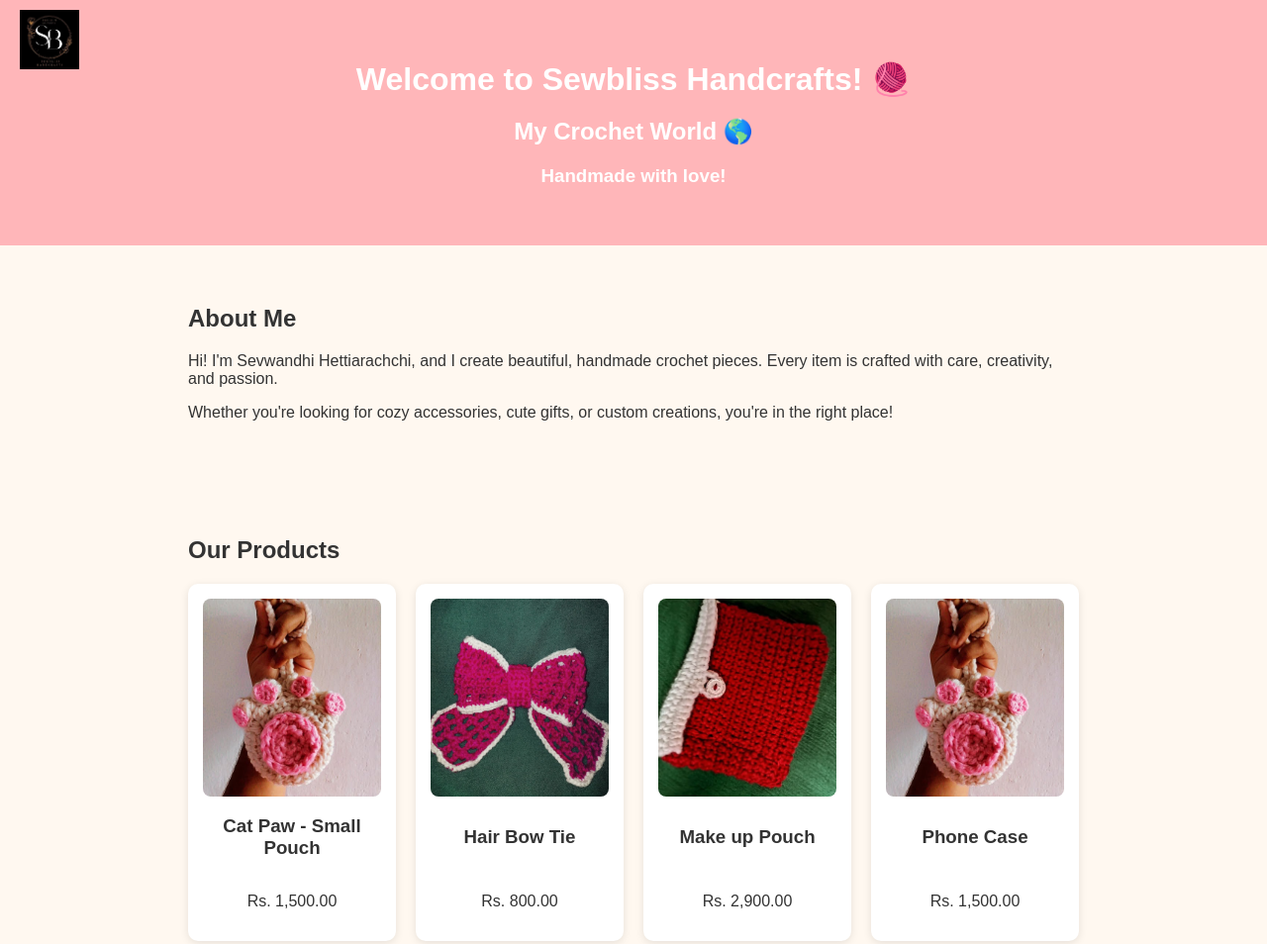
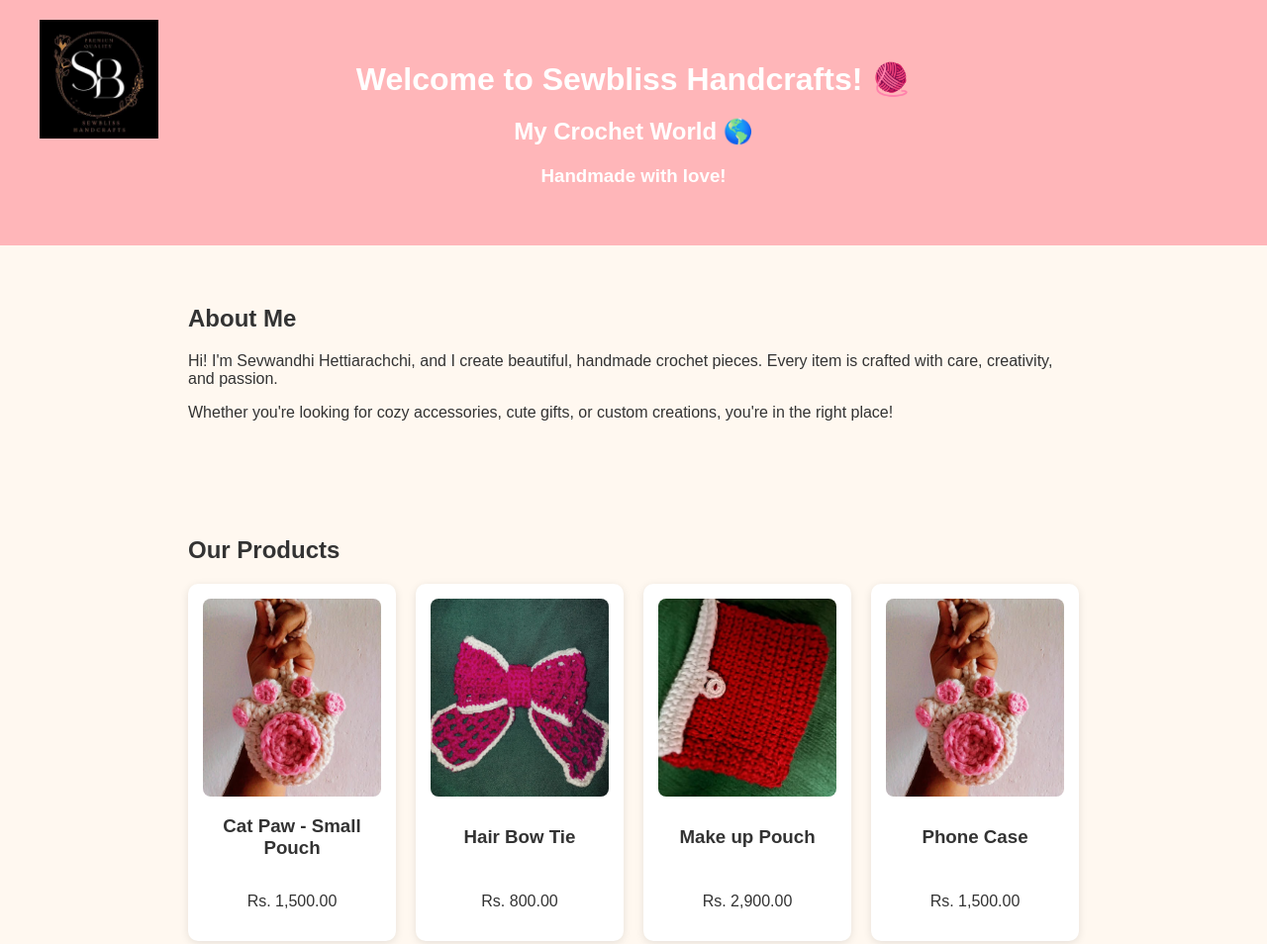
Before and after one commit to Sewblisshandcrafts/Sewblisshandcraft, a plain HTML site: page index.html in a window 1280 px wide. Shown: the top 954 px of the page at 99% size. Drawn offline with Linux system fonts and the light colour scheme.

Commit message:
Update index.html

```diff
--- a/index.html
+++ b/index.html
@@ -23,9 +23,9 @@
 
     .logo {
       position: absolute;
-      top: 10px;
-      left: 20px;
-      height: 60px;
+      top: 20px;
+      left: 40px;
+      height: 120px;
     }
 
     section {
```
